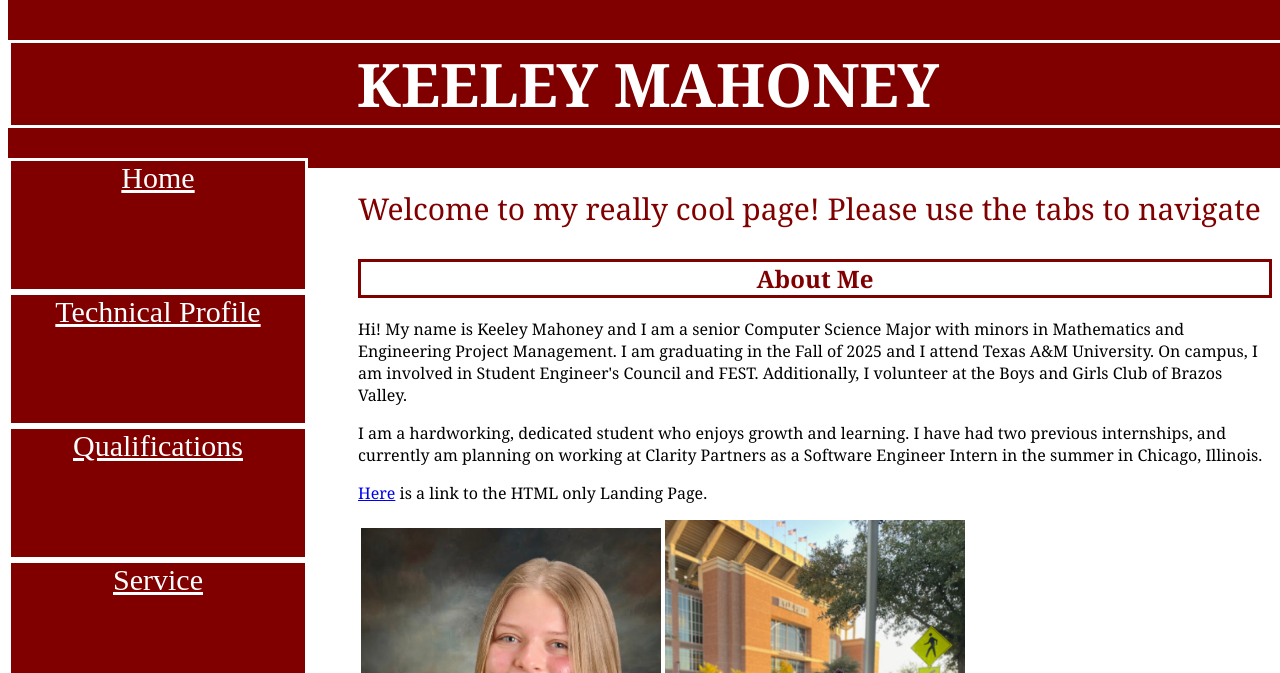
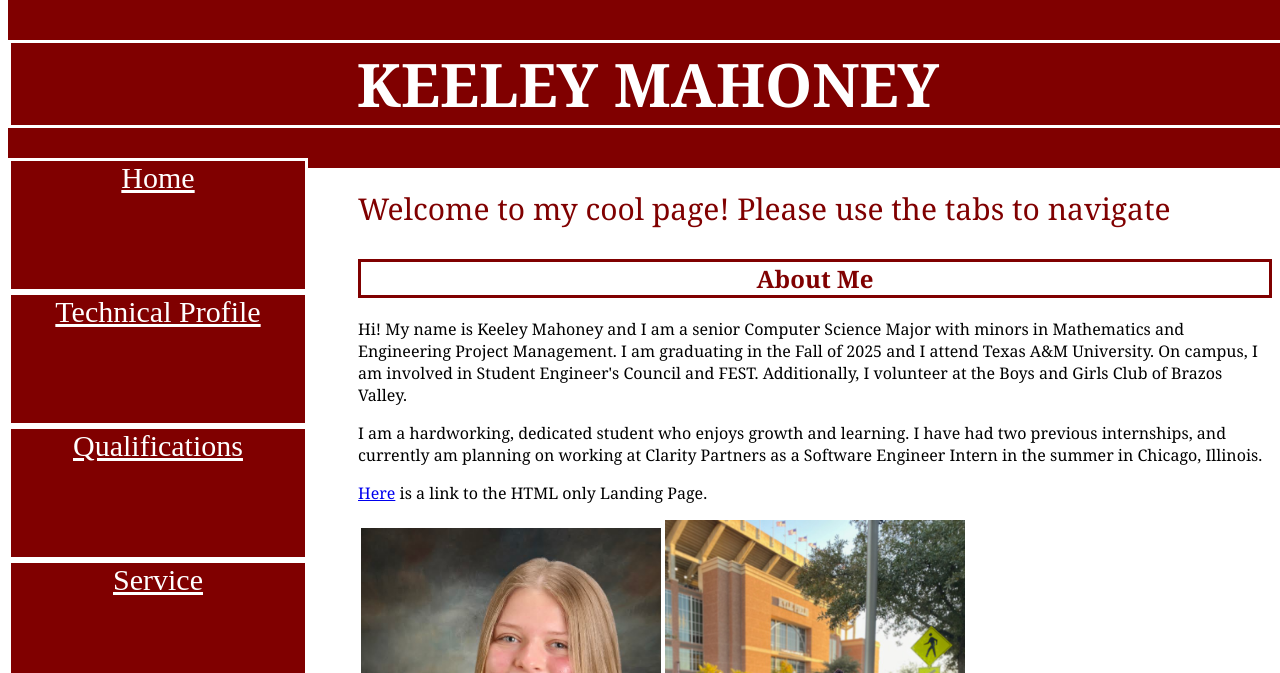
Before and after one commit to keeleymahoney/Project3, a plain HTML site: page index.html in a window 1280 px wide. Shown: the top 673 px of the page. Drawn offline with Linux system fonts and the light colour scheme.

Commit message:
please work

```diff
--- a/index.html
+++ b/index.html
@@ -23,7 +23,7 @@
 
 
     <div class = "introduction">
-      <p>Welcome to my really cool page! Please use the tabs to navigate</p>
+      <p>Welcome to my cool page! Please use the tabs to navigate</p>
       </div>
       <div class = "information">
       <h2>About Me</h2>
```
